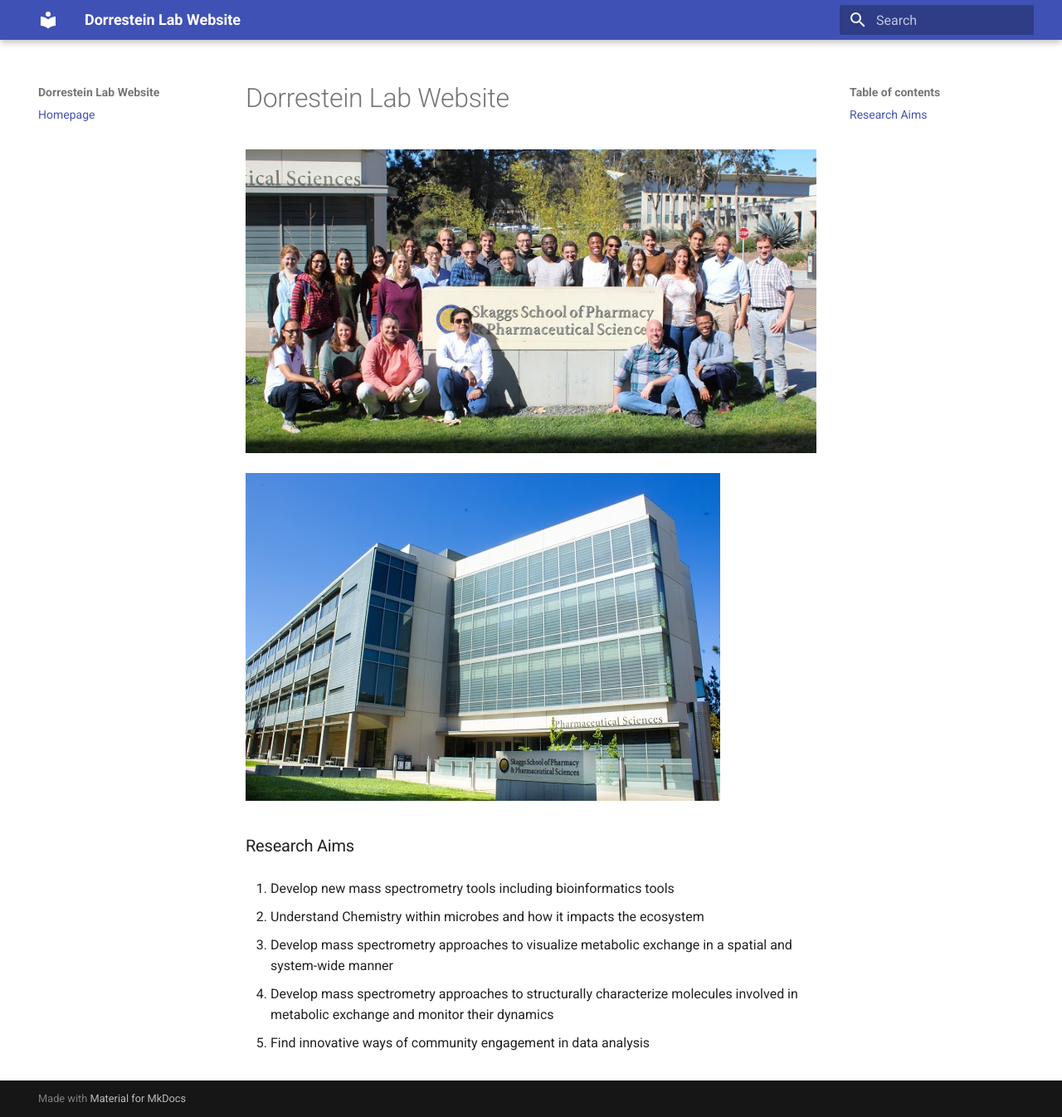
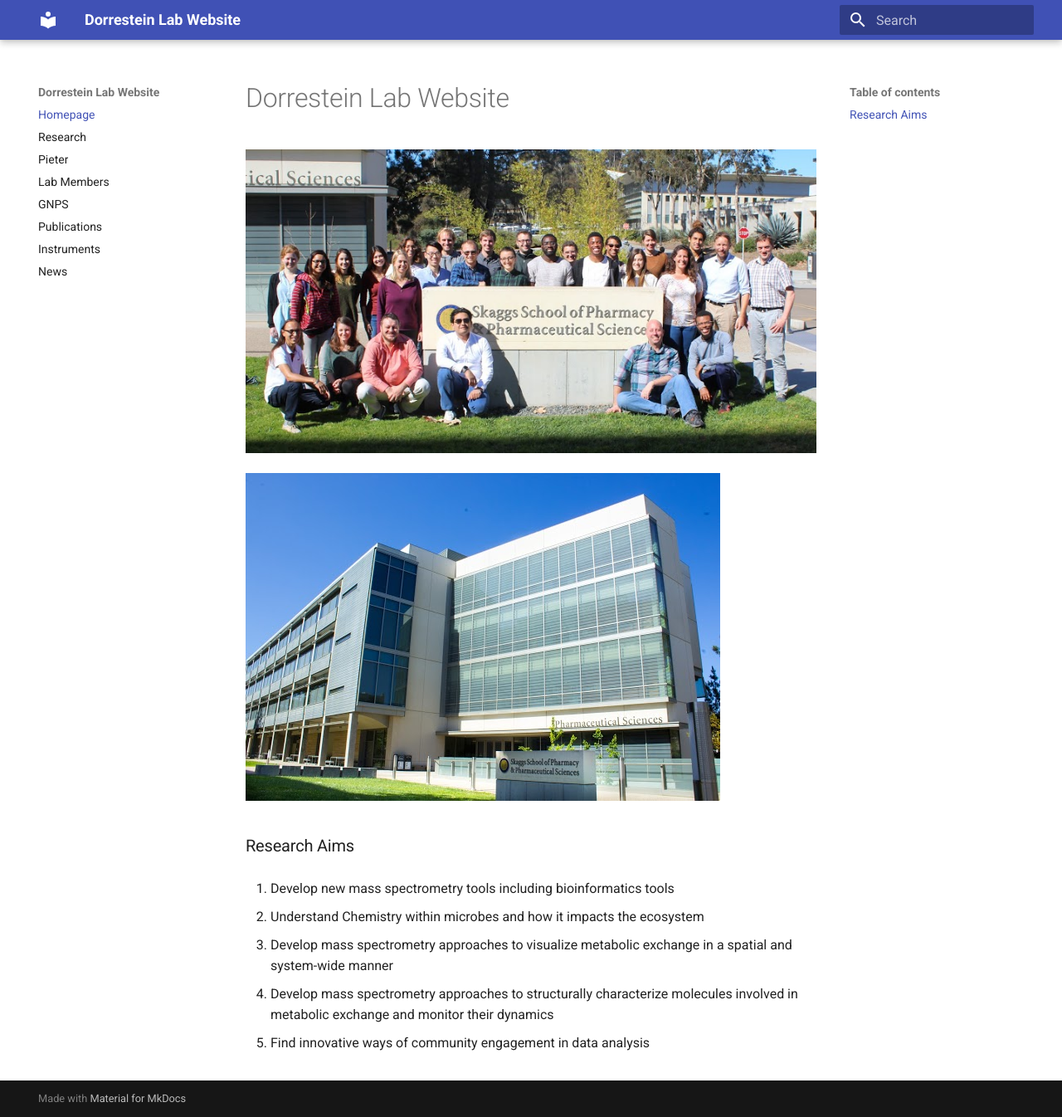
Before and after one commit to mwang87/DorresteinLabWebsite, an MkDocs documentation site: the page built from docs/index.md, in a window 1280 px wide and 1346 px high. Shown: the whole window at 83% size. Built offline with MkDocs 1.6.1 and Material for MkDocs 9.7.7, drawn with Linux system fonts in a browser that asks for light colours.

Commit message:
adding new pages

```diff
--- a/mkdocs.yml
+++ b/mkdocs.yml
@@ -6,6 +6,13 @@ site_name: Dorrestein Lab Website
 
 nav:
     - Homepage: index.md
+    - Research: reseach.md
+    - Pieter: pieter.md
+    - Lab Members: members.md
+    - GNPS: gnps.md
+    - Publications: publications.md
+    - Instruments: instruments.md
+    - News: news.md
 theme:
     name: material
 
```
Also changed, not shown: docs/contact.md (added), docs/gnps.md (added), docs/instruments.md (added), docs/members.md (added), docs/news.md (added), docs/pieter.md (added), docs/publications.md (added), docs/research.md (added).
